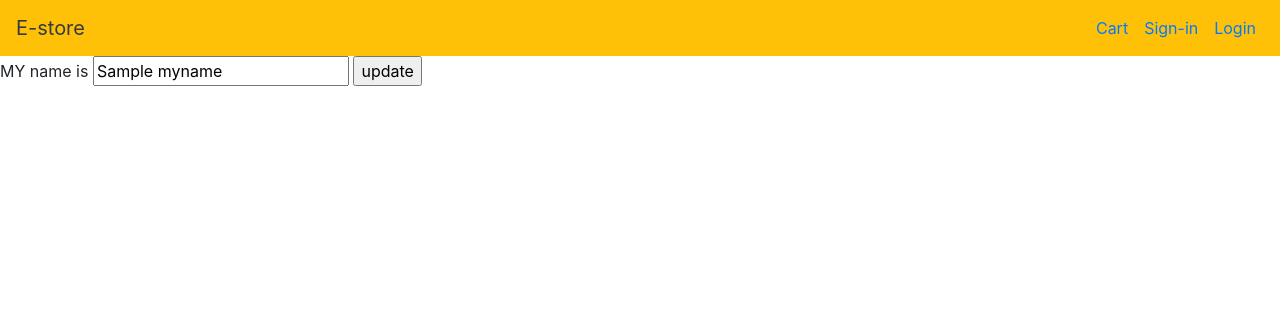
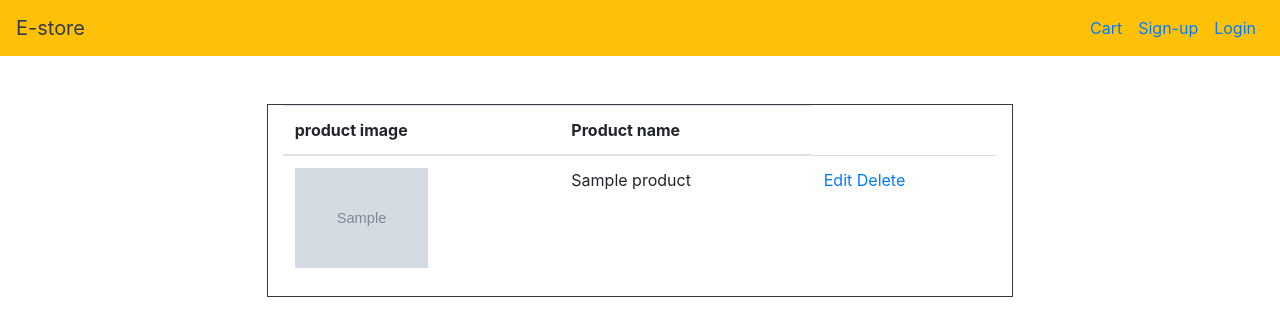
Before and after one commit to sameer-ahmed123/test11, a Django app: page /edit/1 in a window 1280 px wide. Shown: the top 336 px of the page. Run offline with Django 4.2, Linux system fonts and the light colour scheme; tables that the repository leaves empty hold one stand-in row (values such as "Sample post"); grey boxes marked "Sample" are stand-in pictures; some libraries are stand-ins or nearby versions.

Commit message:
third comit

```diff
--- a/template/base.html
+++ b/template/base.html
@@ -21,7 +21,7 @@
             </li>
             {%else%}
             <li class="nav-item">
-                 <a href="#" class="nav-link">Sign-in</a>
+                 <a href="/signup" class="nav-link">Sign-up</a>
             </li>
             <li class="nav-item">
                  <a href="/login" class="nav-link">Login</a>
--- a/template/edit.html
+++ b/template/edit.html
@@ -7,12 +7,34 @@
 </head>
 <body>
 {%block content%}
-<form method="post" action="/update/{{Name.id}}">
-    {%csrf_token%}
-    <label>MY name is</label>
-    <input name="mName" id="id_mName" type="text" value="{{ Name.mName}}"/>
-    <input type="button" value="update">
-</form>
+<div class="container mt-5 col-7 border border-dark">
+    <div class="row  align-items-center">
+        <div class="col">
+              <table class="table">
+<tr>
+     <thead>
+     <th>
+        product image
+     </th>
+     <th>
+         Product name
+     </th>
+    </thead>
+</tr>
+
+    <tr>
+        <td><img style="height:100px" src="{{Name.Image.url}}"></td>
+        <td>{{Name.product_name}}</td>
+         <td>
+            <a href="/edit/{{ Name.id }}"><span>Edit</span></a>
+            <a href="/del/{{ Name.id }}">Delete</a>
+        </td>
+    </tr>
+
+</table>
+        </div>
+    </div>
+</div>
 {%endblock%}
 </body>
 </html>
--- a/testing/urls.py
+++ b/testing/urls.py
@@ -3,7 +3,7 @@ from . import views
 
 urlpatterns = [
 path('test',views.test),
-path('sh',views.show),
+path('',views.show),
 path('edit/<int:id>',views.edit),
 path('del/<int:id>',views.destroy),
 path('update/<int:id>',views.update),
--- a/testing/views.py
+++ b/testing/views.py
@@ -50,20 +50,20 @@ def show(request):
     Name= product.objects.all()
     return render(request,"show.html",{"Name":Name})
 def edit(request,id):
-    Name = name.objects.get(id=id)
+    Name = product.objects.get(id=id)
     return render(request,'edit.html',{"Name":Name})
 def update(request,id):
     Name = name.objects.get(id=id)
     form = Nameform(request.POST, instance=Name)
     if form.is_valid():
         form.save()
-        return redirect("/sh")
+        return redirect("/")
     return render(request, 'edit.html', {"Name" : Name})
 
 def destroy(request,id):
-    Name= name.objects.get(id=id)
+    Name= product.objects.get(id=id)
     Name.delete()
-    return redirect("/sh")
+    return redirect('/')
 
 def signup1(request):
         if request.method =="POST":
```
Also changed, not shown: template/show.html (+6 -2 lines), media/upload/products/0_pxb9-4jdzxSp1K5Y_rBTtnA1.png (added), media/upload/products/6090709.jpg (added), media/upload/products/shouldnt-serve-assets-s3-featured-img.jpg (added), media/upload/products/shouldnt-serve-assets-s3-featured-img_pZwqHeL.jpg (added), 1 other file.
